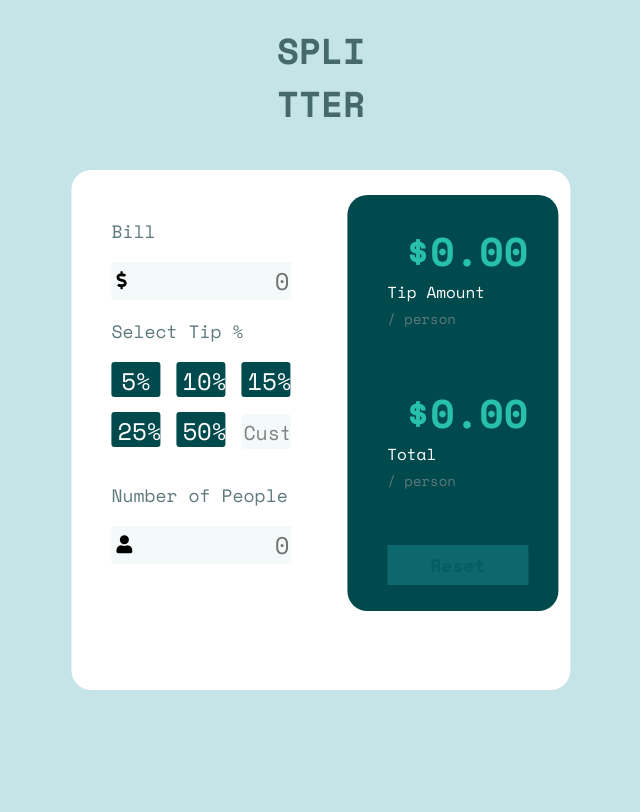
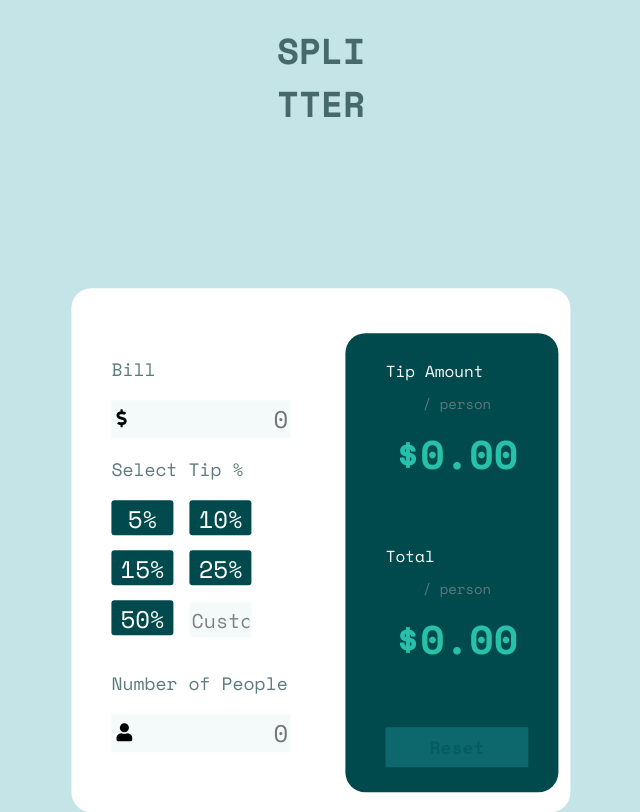
Before and after one commit to Zead-Ashraf/tip-calculator-app-main, a plain HTML site: page index.html in a window 768 px wide. Shown: the whole page, without its empty margins (63-703 px from the left). Drawn offline with nearby package versions, Linux system fonts and the light colour scheme.

Commit message:
Responsive Upload Of The Entire Site

```diff
--- a/css/style.css
+++ b/css/style.css
@@ -89,6 +89,7 @@ main section.userInput .nop input {
   font-size: 24px;
   color: hsl(183, 100%, 15%);
   text-align: end;
+  cursor: pointer;
 }
 
 main section.userInput .bill input:-webkit-autofill,
@@ -167,7 +168,7 @@ main section.userInput .perc input#custom {
   background-color: hsl(189, 41%, 97%);
   color: hsl(183, 100%, 15%);
   border: none;
-  cursor: none;
+  cursor: pointer;
   text-align: center;
   -webkit-border-radius: 3px;
   -moz-border-radius: 3px;
@@ -216,6 +217,7 @@ main section.result div.total p {
   font-size: 16px;
   color: white;
   margin: 0;
+  display: inline;
 }
 
 main section.result div.tip span,
@@ -255,7 +257,7 @@ main section.result button {
 /* main section.result button:hover is above with {prc} buttons ...
 ...and the :active ,too; */
 
-/*********************************** Create My Own Response Page ***********************************/
+/**************************************************** Create My Own Response Page ****************************************************/
 
 @media (max-width: 767px) {
   html,
@@ -263,9 +265,9 @@ main section.result button {
     overflow: auto;
   }
   main {
-    width: 80%;
+    width: 100%;
     height: auto;
-    left: 10%;
+    left: 0;
     top: 75%;
     flex-direction: column;
     transform: translate(0, -30%);
@@ -273,6 +275,13 @@ main section.result button {
     -moz-transform: translate(0, -30%);
     -ms-transform: translate(0, -30%);
     -o-transform: translate(0, -30%);
+    border-radius: 0;
+    -webkit-border-radius: 0;
+    -moz-border-radius: 0;
+    -ms-border-radius: 0;
+    -o-border-radius: 0;
+    border-top-left-radius: 20px;
+    border-top-right-radius: 20px;
   }
   main section.userInput {
     width: 100%;
@@ -283,6 +292,8 @@ main section.result button {
     width: 100%;
     height: auto;
     padding: 70px 25px;
+    border-bottom-right-radius: 20px;
+    border-bottom-left-radius: 20px;
   }
   main section.result div.tip h2,
   main section.result div.total h2 {
@@ -301,3 +312,43 @@ main section.result button {
     width: calc(100% / 2 - 35px);
   }
 }
+
+@media (min-width: 768px) and (max-width: 991px) {
+  html,
+  body {
+    overflow-y: auto;
+  }
+  main {
+    margin-top: 150px;
+    height: auto;
+    padding: 20px 0;
+  }
+  main section.result {
+    height: auto;
+  }
+  main section.result div.tip h2,
+  main section.result div.total h2 {
+    display: block;
+    margin: 10px;
+    text-align: center;
+    float: none;
+  }
+  main section.result div.tip p,
+  main section.result div.total p {
+    margin: 0;
+    text-align: center;
+  }
+  main section.result div.tip span,
+  main section.result div.total span {
+    margin: 10px;
+    text-align: center;
+    display: block;
+  }
+
+  main section.userInput .perc button {
+    width: calc(100% / 2 - 35px);
+  }
+  main section.userInput .perc input#custom {
+    width: calc(100% / 2 - 35px);
+  }
+}
--- a/index.html
+++ b/index.html
@@ -62,15 +62,17 @@
 
       <section class="result">
         <div class="tip" id="tip">
+          <p>Tip Amount</p>
+          <br />
+          <span>/ person</span>
           <h2 id="tipPrice">$0.00</h2>
-          <p>Tip Amount</p>
-          <span>/ person</span>
         </div>
 
         <div class="total" id="total">
+          <p>Total</p>
+          <br />
+          <span>/ person</span>
           <h2 id="totalPrice">$0.00</h2>
-          <p>Total</p>
-          <span>/ person</span>
         </div>
 
         <button class="reset" id="reset">Reset</button>
```
